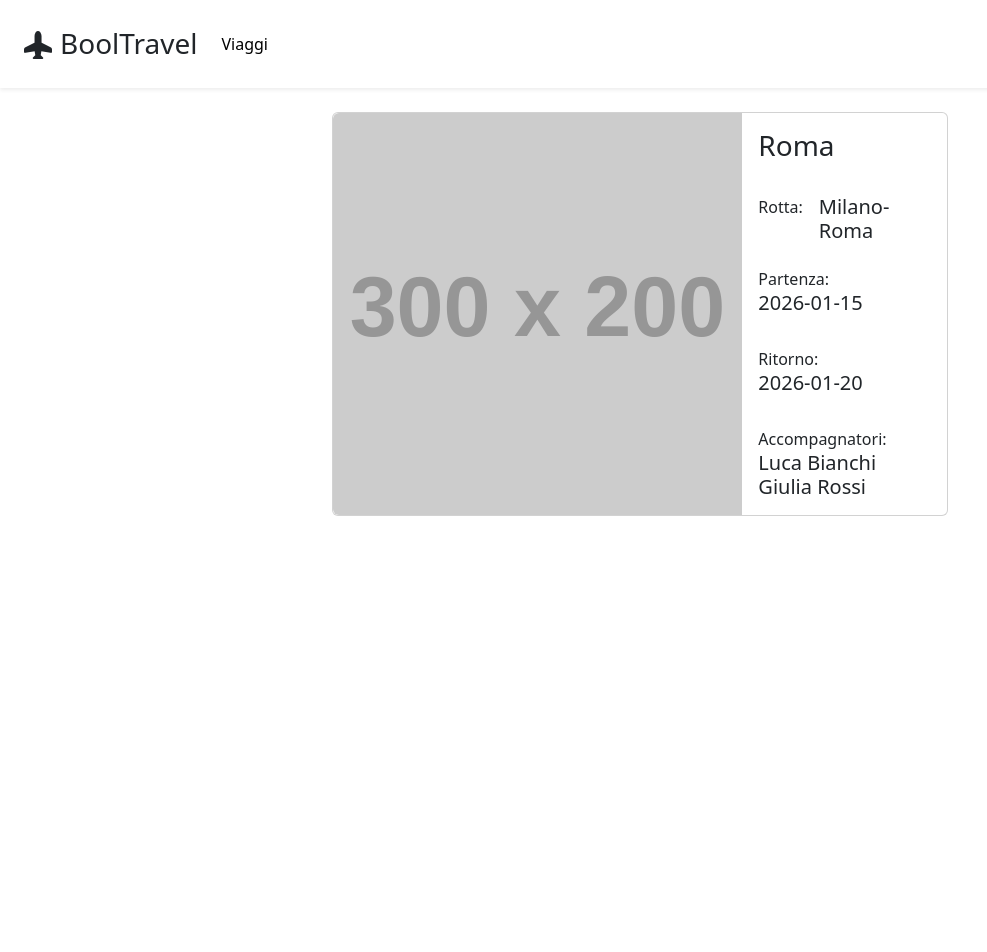
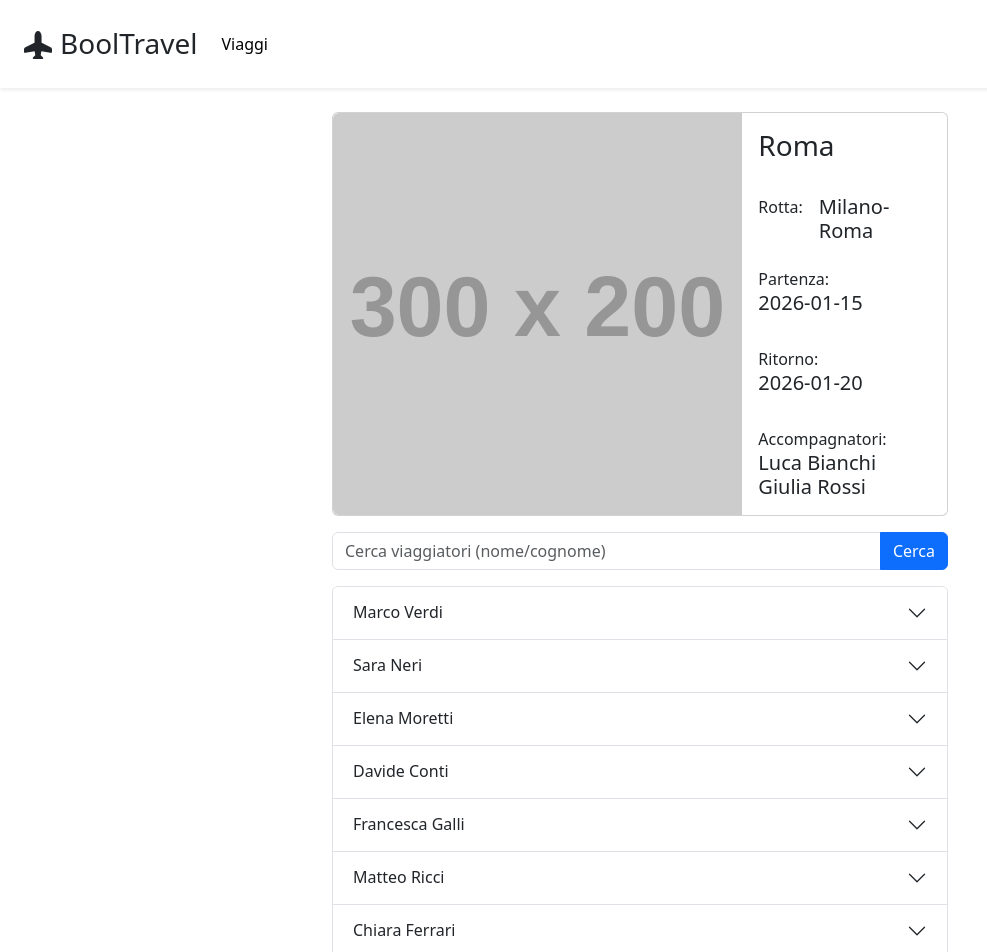
Before and after one commit to FedericoCanale/sst_project-main, a React (Vite) app: page /details/1 in a window 1280 px wide. Shown: the top 952 px of the page, without its empty margins (0-987 px from the left). Before the commit the page ends 800 px from the top, so only its background shows below. Built offline with nearby package versions, Linux system fonts and the light colour scheme.

Commit message:
Add sccordion with passenger infos and search bar

```diff
--- a/src/main.jsx
+++ b/src/main.jsx
@@ -2,7 +2,7 @@
 import { createRoot } from 'react-dom/client'
 import './index.css'
 import App from './App.jsx'
-import 'bootstrap/dist/css/bootstrap.min.css';
+import "bootstrap/dist/js/bootstrap.bundle.min.js";
 import 'bootstrap-icons/font/bootstrap-icons.css';
 
 
--- a/src/pages/TravelPage.jsx
+++ b/src/pages/TravelPage.jsx
@@ -1,46 +1,154 @@
-import { useParams } from "react-router-dom"
+import { useState } from "react";
+import { useParams } from "react-router-dom";
+
 export default function TravelPage({ viaggi }) {
-    const { id } = useParams()
+    const { id } = useParams();
 
-    const viaggio = viaggi[id - 1]
+    const travelId = Number(id);
+    const selectedTrip = viaggi.find((trip) => trip.id === travelId);
+
+    const [searchText, setSearchText] = useState("");
+
+    if (!selectedTrip) {
+        return (
+            <div className="container my-4">
+                <p>Viaggio non trovato.</p>
+            </div>
+        );
+    }
+
+    const filteredTravelers = selectedTrip.viaggiatori.filter((traveler) =>
+        `${traveler.nome} ${traveler.cognome}`
+            .toLowerCase()
+            .includes(searchText.toLowerCase())
+
+        /*const filtered = travels.filter((travel) =>
+        travel.destinazione.toLowerCase().includes(search.toLowerCase()) ||
+        travel.partenza.toLowerCase().includes(search.toLowerCase())
+    )
+    setTravels(filtered)
+    traveler.nome.toLowerCase().includes(searchText.toLowerCase()) || traveler.cognome.toLowerCase().includes(searchText.toLowerCase())
+    */
+    );
 
     return (
-        <>
         <div className="container w-50 my-3">
+            {/* TRIP CARD */}
             <div className="card mb-3">
                 <div className="row g-0">
                     <div className="col-md-8">
-                            <img src="https://placehold.co/300x200" className="rounded-start detail-img" alt="Title" />
+                        <img
+                            src="https://placehold.co/300x200"
+                            className="rounded-start detail-img"
+                            alt="Trip cover"
+                        />
                     </div>
+
                     <div className="col-md-4">
                         <div className="card-body d-flex flex-column justify-content-center h-100 gap-4">
-                                <h3>{viaggio.destinazione}</h3>
-                                <div className="destination d-flex">
+                            <h3>{selectedTrip.destinazione}</h3>
+
+                            <div className="d-flex">
                                 <p className="card-text me-3 mb-0">Rotta:</p>
-                                    <h5 className="card-title m-0">{viaggio.partenza}-{viaggio.destinazione}</h5>
+                                <h5 className="card-title m-0">
+                                    {selectedTrip.partenza}-{selectedTrip.destinazione}
+                                </h5>
                             </div>
-                                <div className="start">
+
+                            <div>
                                 <p className="card-text mb-0">Partenza:</p>
-                                    <h5 className="card-title">{viaggio.dataInizio}</h5>
+                                <h5 className="card-title">{selectedTrip.dataInizio}</h5>
                             </div>
-                                <div className="comeback">
+
+                            <div>
                                 <p className="card-text mb-0">Ritorno:</p>
-                                    <h5 className="card-title">{viaggio.dataFine}</h5>
+                                <h5 className="card-title">{selectedTrip.dataFine}</h5>
                             </div>
-                                <div className="companion">
+
+                            <div>
                                 <p className="card-text mb-0">Accompagnatori:</p>
-                                    {
-                                        viaggio.accompagnatori.map(person => (
-                                            <h5 className="card-title m-0" key={person.id}>{person.nome} {person.cognome}</h5>
-                                        ))
-                                    }
-                                </div>
+                                {selectedTrip.accompagnatori.map((companion) => (
+                                    <h5 className="card-title m-0" key={companion.id}>
+                                        {companion.nome} {companion.cognome}
+                                    </h5>
+                                ))}
                             </div>
                         </div>
                     </div>
                 </div>
             </div>
 
-        </>
-    )
+            {/* SEARCH BAR */}
+            <form className="mb-3" onSubmit={(event) => event.preventDefault()}>
+                <div className="input-group">
+                    <input
+                        className="form-control"
+                        placeholder="Cerca viaggiatori (nome/cognome)"
+                        value={searchText}
+                        onChange={(event) => setSearchText(event.target.value)}
+                    />
+                    <button className="btn btn-primary" type="submit">
+                        Cerca
+                    </button>
+                </div>
+            </form>
+
+            {/* TRAVELERS ACCORDION */}
+            <div className="accordion" id="travelersAccordion">
+                {filteredTravelers.map((traveler, index) => {
+                    const accordionItemKey = `${traveler.id}-${index}`;
+                    const collapseId = `collapse-${accordionItemKey}`;
+
+                    return (
+                        <div className="accordion-item" key={accordionItemKey}>
+                            <h2 className="accordion-header">
+                                <button
+                                    className="accordion-button collapsed"
+                                    type="button"
+                                    data-bs-toggle="collapse"
+                                    data-bs-target={`#${collapseId}`}
+                                    aria-expanded="false"
+                                    aria-controls={collapseId}
+                                >
+                                    {traveler.nome} {traveler.cognome}
+                                </button>
+                            </h2>
+
+                            <div id={collapseId} className="accordion-collapse collapse">
+                                <div className="accordion-body">
+                                    <div>
+                                        <strong>Telefono:</strong> {traveler.telefono || "-"}
+                                    </div>
+                                    <div>
+                                        <strong>Email:</strong> {traveler.mail || "-"}
+                                    </div>
+                                    <div className="mb-2">
+                                        <strong>Codice fiscale:</strong>{" "}
+                                        {traveler.codiceFiscale || "-"}
+                                    </div>
+
+                                    {traveler.telefono ? (
+                                        <a
+                                            className="btn btn-success"
+                                            href={`tel:${traveler.telefono}`}
+                                        >
+                                            Chiama
+                                        </a>
+                                    ) : (
+                                        <button className="btn btn-secondary" disabled>
+                                            Chiama
+                                        </button>
+                                    )}
+                                </div>
+                            </div>
+                        </div>
+                    );
+                })}
+            </div>
+
+            {filteredTravelers.length === 0 && (
+                <p className="mt-3">Nessun viaggiatore trovato.</p>
+            )}
+        </div>
+    );
 }
```
Lines whose indentation alone changed are shown as unchanged.
